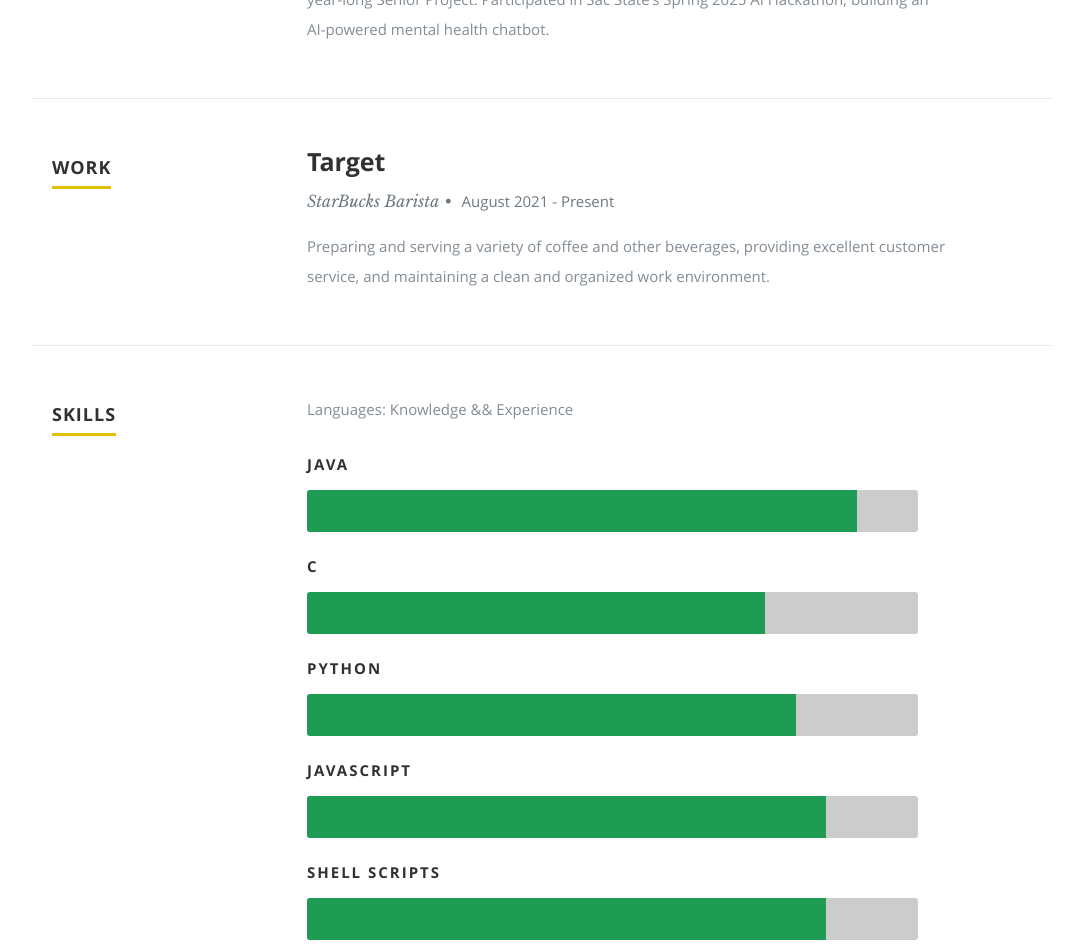
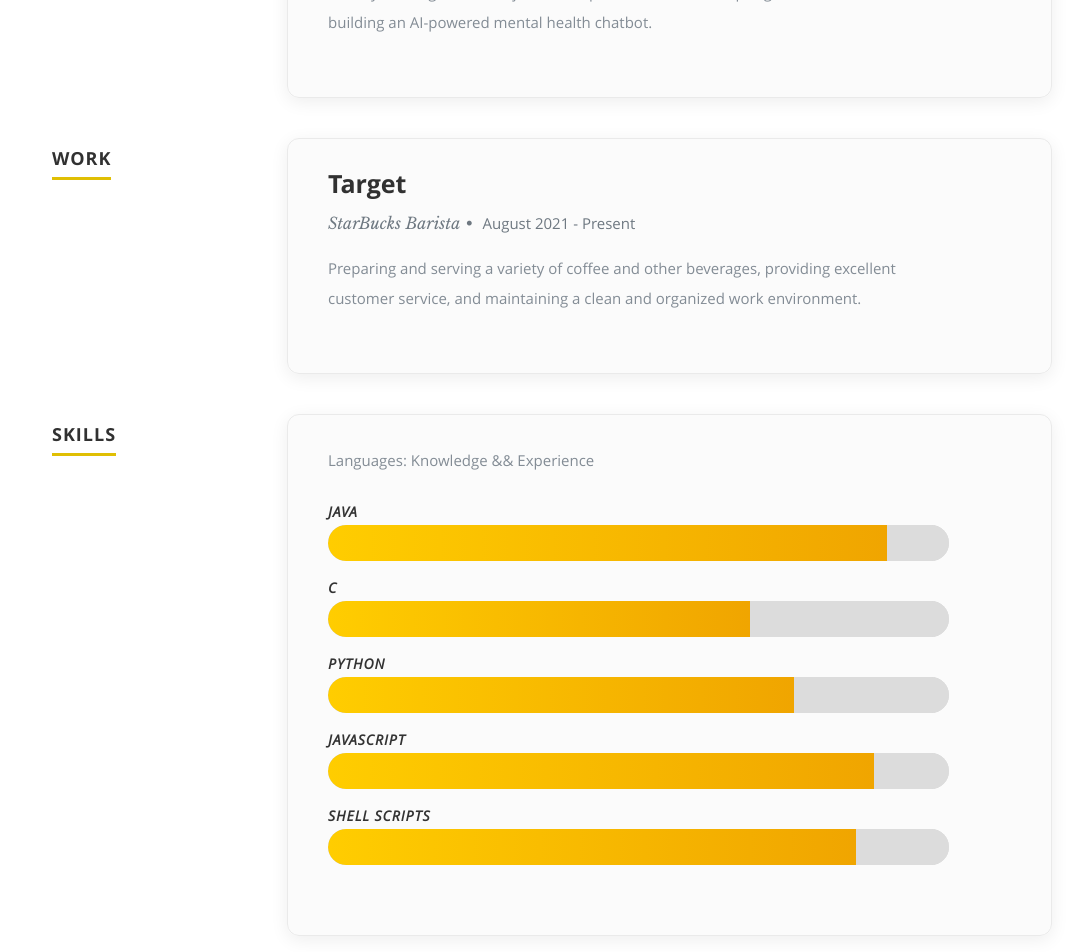
Before and after one commit to nickLewisCSUS/react-portfolio-master, a React (Create React App) app: page / in a window 1280 px wide. Shown: the part 1820-2772 px from the top of the page, without its empty margins (98-1181 px from the left). Built offline with nearby package versions, Linux system fonts and the light colour scheme.

Commit message:
Updated resume section.

```diff
--- a/public/css/layout.css
+++ b/public/css/layout.css
@@ -427,6 +427,7 @@ ul#nav li.current a {
   animation-fill-mode: both;
 }
 
+
 .about-card {
   background: rgba(255, 255, 255, 0.05);
   border: 1px solid rgba(255, 255, 255, 0.12);
@@ -463,13 +464,6 @@ ul#nav li.current a {
   .about-card {
     margin-top: 20px;
   }
-}
-
-.section-divider {
-  height: 2px;
-  background: linear-gradient(90deg, #ffcd00, transparent);
-  margin: 30px 0;
-  border-radius: 2px;
 }
 
 
@@ -522,51 +516,66 @@ ul#nav li.current a {
    font: 15px/24px 'opensans-regular', sans-serif;
    margin-top: 6px;
 }
-
+.resume-card {
+  background: rgba(250, 250, 250, 0.8);
+  border: 1px solid #eaeaea;
+  border-radius: 12px;
+  padding: 30px 40px;
+  margin-bottom: 40px;
+  box-shadow: 0 4px 18px rgba(0, 0, 0, 0.07);
+  transition: transform 0.3s ease, box-shadow 0.3s ease;
+}
+.resume-card:hover {
+  transform: translateY(-4px);
+  box-shadow: 0 8px 28px rgba(0, 0, 0, 0.12);
+}
 /*----------------------------------------------*/
 /*	Skill Bars
 /*----------------------------------------------*/
+.bar-container {
+  width: 100%;
+  height: 36px;
+  background: #dcdcdc;
+  border-radius: 18px;
+  position: relative;
+  overflow: hidden;
+}
 
 .bars {
-	width: 95%;
-	float: left;
-	padding: 0;
-	text-align: left;
+  width: 100%;
+  padding-top: 20px;
 }
 .bars .skills {
-  	margin-top: 36px;
-   list-style: none;
+  list-style: none;
+  margin: 0;
+  padding: 0;
 }
 .bars li {
-   position: relative;
-  	margin-bottom: 60px;
-  	background: #ccc;
-  	height: 42px;
-  	border-radius: 3px;
+  position: relative;
+  margin-bottom: 40px;
+  background: #dcdcdc;
+  height: 36px;
+  border-radius: 18px;
 }
 .bars li em {
-	font: 15px 'opensans-bold', sans-serif;
-   color: #313131;
-	text-transform: uppercase;
-   letter-spacing: 2px;
-	font-weight: normal;
-   position: relative;
-	top: -36px;
+  position: absolute;
+  top: -28px;
+  left: 0;
+  font-size: 14px;
+  font-weight: bold;
+  color: #333;
+  text-transform: uppercase;
+  letter-spacing: 1px;
 }
 .bar-expand {
-   position: absolute;
-   left: 0;
-   top: 0;
-
-   margin: 0;
-   padding-right: 24px;
-  	background: #1e9c53;
-   display: inline-block;
-  	height: 42px;
-   line-height: 42px;
-   border-radius: 3px 0 0 3px;
+  position: absolute;
+  top: 0;
+  left: 0;
+  height: 100%;
+  border-radius: 18px 0 0 18px;
+  background: linear-gradient(90deg, #ffcd00, #f0a500);
+  transition: width 1.2s ease-in-out;
 }
-
 /* ------------------------------------------------------------------ */
 /* e. Portfolio Section
 /* ------------------------------------------------------------------ */
--- a/public/resumeData.json
+++ b/public/resumeData.json
@@ -59,15 +59,15 @@
       },
       {
         "name": "C",
+        "level": "68%"
+      },
+      {
+        "name": "Python",
         "level": "75%"
       },
       {
-        "name": "Python",
-        "level": "80%"
-      },
-      {
         "name": "JavaScript",
-        "level": "85%"
+        "level": "88%"
       },
       {
         "name": "Shell Scripts",
@@ -88,7 +88,7 @@
         "title": "Big Boom",
         "category": "Big Boom is a fast-paced multiplayer tank game with real-time physics and power-ups, built in Java using the TAGE engine.",
         "image": "BigBoom.png",
-        "url": "https://bit.ly/3V600RS"
+        "url": "https://github.com/nickLewisCSUS/BigBoom"
       },
       {
         "title": "Dynamic-PDF-Generation",
--- a/src/Components/Resume.js
+++ b/src/Components/Resume.js
@@ -16,61 +16,54 @@ class Resume extends Component {
             <p>{work.description}</p>
         </div>
       })
-      var skills = this.props.data.skills.map(function(skills){
-        var className = 'bar-expand '+skills.name.toLowerCase();
-        return <li key={skills.name}><span style={{width:skills.level}}className={className}></span><em>{skills.name}</em></li>
-      })
+      var skills = this.props.data.skills.map((skill) => {
+        const style = {
+          width: skill.level
+        };
+        return (
+          <li key={skill.name}>
+            <em>{skill.name}</em>
+            <div className="bar-container">
+              <span style={style} className="bar-expand"></span>
+            </div>
+          </li>
+        );
+      });
     }
 
     return (
       <section id="resume">
 
-      <div className="row education">
+        <div className="row section">
           <div className="three columns header-col">
             <h1><span>Education</span></h1>
           </div>
-
-         <div className="nine columns main-col">
-            <div className="row item">
-               <div className="twelve columns">
+          <div className="nine columns main-col resume-card">
             {education}
           </div>
+        </div>
+
+        <div className="row section">
+          <div className="three columns header-col">
+            <h1><span>Work</span></h1>
+          </div>
+          <div className="nine columns main-col resume-card">
+            {work}
+          </div>
+        </div>
+
+        <div className="row section">
+          <div className="three columns header-col">
+            <h1><span>Skills</span></h1>
+          </div>
+          <div className="nine columns main-col resume-card">
+            <p>{skillmessage}</p>
+            <div className="bars">
+              <ul className="skills">{skills}</ul>
             </div>
           </div>
         </div>
 
-
-      <div className="row work">
-
-         <div className="three columns header-col">
-            <h1><span>Work</span></h1>
-         </div>
-
-         <div className="nine columns main-col">
-          {work}
-        </div>
-    </div>
-
-
-
-      <div className="row skill">
-
-         <div className="three columns header-col">
-            <h1><span>Skills</span></h1>
-         </div>
-
-         <div className="nine columns main-col">
-
-            <p>{skillmessage}
-            </p>
-
-				<div className="bars">
-				   <ul className="skills">
-					  {skills}
-					</ul>
-				</div>
-			</div>
-      </div>
       </section>
     );
   }
```
Lines whose indentation alone changed are shown as unchanged.
